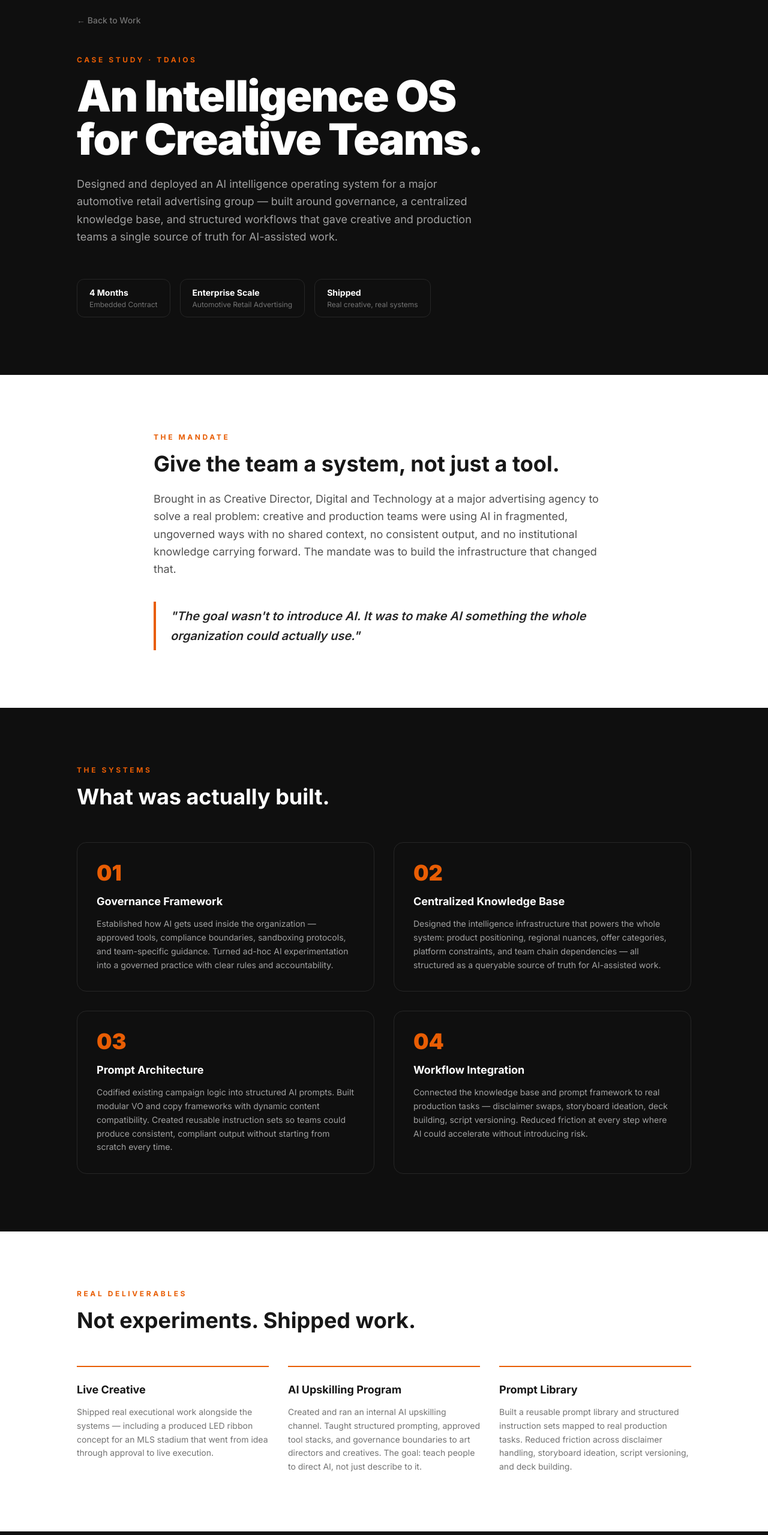
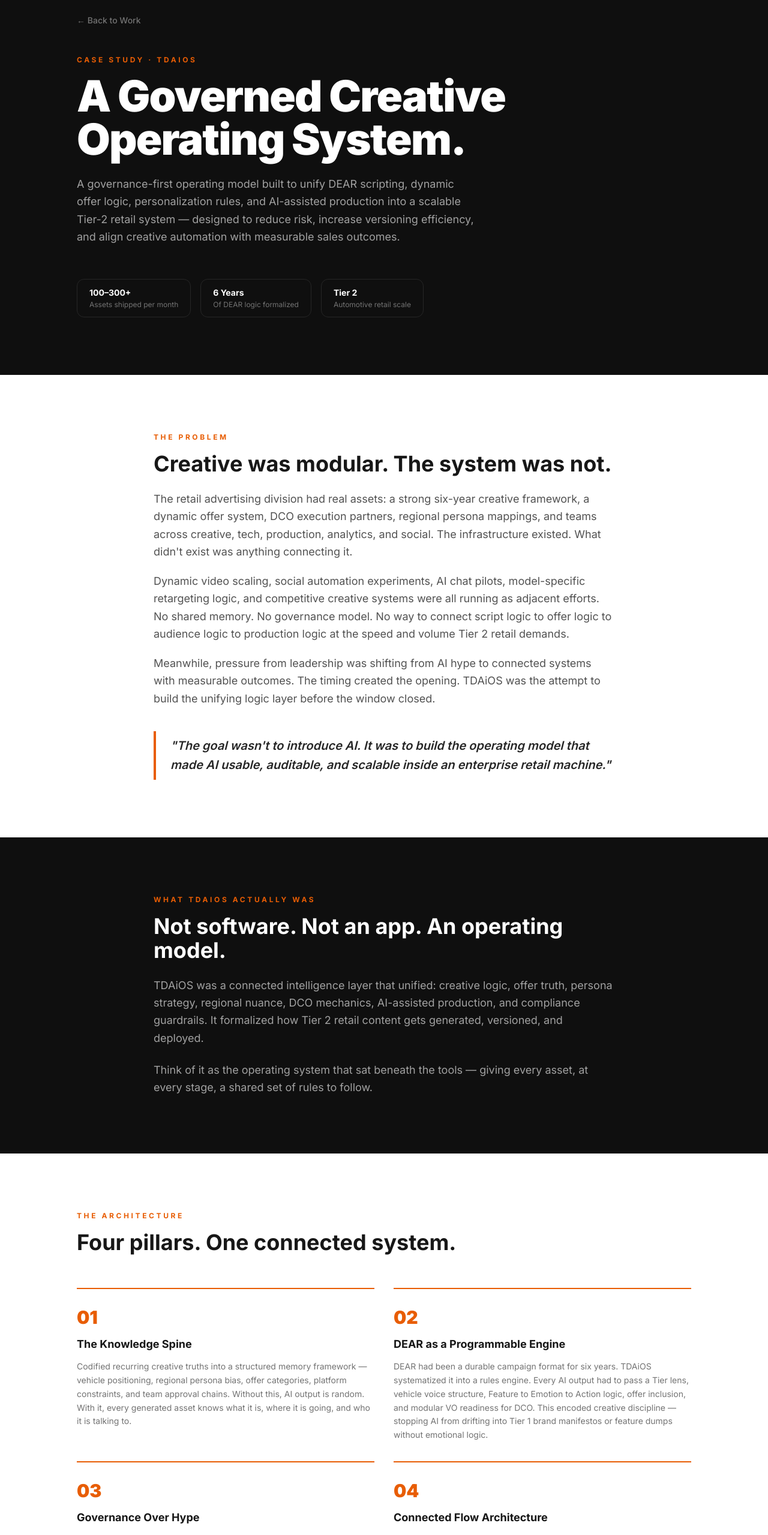
Before and after one commit to rekaldsi/digijerry-portfolio-ai, a React (Vite) app: page /tda in a window 1280 px wide. Shown: the part 40-2599 px from the top of the page at 60% size. Built offline with nearby package versions, Linux system fonts and the light colour scheme.

Commit message:
feat: rebuild TDAiOS case study from accurate context — governance OS, DEAR engine, connected pipeline, 4 pillars

```diff
--- a/src/pages/TDA.tsx
+++ b/src/pages/TDA.tsx
@@ -11,210 +11,157 @@ const fadeUp = {
   transition: { duration: 0.5, ease },
 }
 
-const systems = [
+const pillars = [
   {
     num: '01',
-    title: 'Governance Framework',
-    body: 'Established how AI gets used inside the organization — approved tools, compliance boundaries, sandboxing protocols, and team-specific guidance. Turned ad-hoc AI experimentation into a governed practice with clear rules and accountability.',
+    title: 'The Knowledge Spine',
+    body: 'Codified recurring creative truths into a structured memory framework — vehicle positioning, regional persona bias, offer categories, platform constraints, and team approval chains. Without this, AI output is random. With it, every generated asset knows what it is, where it is going, and who it is talking to.',
   },
   {
     num: '02',
-    title: 'Centralized Knowledge Base',
-    body: 'Designed the intelligence infrastructure that powers the whole system: product positioning, regional nuances, offer categories, platform constraints, and team chain dependencies — all structured as a queryable source of truth for AI-assisted work.',
+    title: 'DEAR as a Programmable Engine',
+    body: 'DEAR had been a durable campaign format for six years. TDAiOS systematized it into a rules engine. Every AI output had to pass a Tier lens, vehicle voice structure, Feature to Emotion to Action logic, offer inclusion, and modular VO readiness for DCO. This encoded creative discipline — stopping AI from drifting into Tier 1 brand manifestos or feature dumps without emotional logic.',
   },
   {
     num: '03',
-    title: 'Prompt Architecture',
-    body: 'Codified existing campaign logic into structured AI prompts. Built modular VO and copy frameworks with dynamic content compatibility. Created reusable instruction sets so teams could produce consistent, compliant output without starting from scratch every time.',
+    title: 'Governance Over Hype',
+    body: 'The system was framed around auditability, version control, and guardrails before automation. Clear container logic — Tier 1 vs Tier 2 vs Tier 3 — reduced QA friction and kept output compliant under Publicis AI governance requirements. This wasn\'t "let\'s use AI." It was "let\'s make the system safer at scale."',
   },
   {
     num: '04',
-    title: 'Workflow Integration',
-    body: 'Connected the knowledge base and prompt framework to real production tasks — disclaimer swaps, storyboard ideation, deck building, script versioning. Reduced friction at every step where AI could accelerate without introducing risk.',
+    title: 'Connected Flow Architecture',
+    body: 'TDAiOS connected what had been adjacent efforts into one pipeline: OAT offer feeds flowing into DEAR scripting, into DCO execution, into media, social, chat, retargeting, and measurement. For the first time, a script generated for a RAV4 APR offer in Denver carried the right persona bias, the right voice, the right dynamic super, and tied back to Tier 2 sales KPIs.',
   },
 ]
 
-const shipped = [
-  {
-    title: 'Live Creative',
-    body: 'Shipped real executional work alongside the systems — including a produced LED ribbon concept for an MLS stadium that went from idea through approval to live execution.',
-  },
-  {
-    title: 'AI Upskilling Program',
-    body: 'Created and ran an internal AI upskilling channel. Taught structured prompting, approved tool stacks, and governance boundaries to art directors and creatives. The goal: teach people to direct AI, not just describe to it.',
-  },
-  {
-    title: 'Prompt Library',
-    body: 'Built a reusable prompt library and structured instruction sets mapped to real production tasks. Reduced friction across disclaimer handling, storyboard ideation, script versioning, and deck building.',
-  },
+const outcomes = [
+  { title: 'Formal AI-Readiness Narrative', body: 'Leadership had a structured story for where the organization stood on AI — not hype, not fear, but a documented readiness model with a clear path forward.' },
+  { title: 'Vendor Evaluation Criteria', body: 'Built structured criteria for evaluating automation vendors — the difference between real automation depth and template wrapping dressed up as AI.' },
+  { title: 'Reduced Operational Drag', body: 'At 100 to 300+ assets per month, reducing friction at the scripting, versioning, and QA stages compounds fast. The framework made that reduction systematic.' },
+  { title: 'Publicis Alignment', body: 'TDAiOS anticipated the shift from AI novelty to measurable business outcomes — positioning the division as designing a governed creative operating system, not just experimenting with tools.' },
 ]
-
-const bridgeAreas = ['Creative (ECD + Art Directors)', 'Strategy', 'Production', 'Technology', 'Analytics', 'Social (DS+)', 'External Vendors']
 
 export default function TDA() {
   const navigate = useNavigate()
-
-  useEffect(() => {
-    window.scrollTo(0, 0)
-  }, [])
+  useEffect(() => { window.scrollTo(0, 0) }, [])
 
   const handleBack = () => {
     navigate('/', { state: { from: '/#projects' } })
-    setTimeout(() => {
-      document.getElementById('projects')?.scrollIntoView({ behavior: 'smooth' })
-    }, 100)
+    setTimeout(() => document.getElementById('projects')?.scrollIntoView({ behavior: 'smooth' }), 100)
   }
 
   return (
     <div className="min-h-screen bg-white">
 
-      {/* HERO — dark */}
+      {/* HERO */}
       <section style={{ backgroundColor: '#0f0f0f' }} className="pt-16 pb-24 px-6">
         <div className="max-w-5xl mx-auto">
-          <motion.button
-            onClick={handleBack}
+          <motion.button onClick={handleBack}
             className="text-neutral-500 text-sm font-medium hover:text-white transition-colors mb-12 flex items-center gap-2"
-            initial={{ opacity: 0 }}
-            animate={{ opacity: 1 }}
-            transition={{ duration: 0.4 }}
-          >
+            initial={{ opacity: 0 }} animate={{ opacity: 1 }} transition={{ duration: 0.4 }}>
             ← Back to Work
           </motion.button>
 
-          <motion.p
-            className="text-xs font-bold tracking-[0.3em] uppercase mb-4"
-            style={{ color: '#E85D04' }}
-            initial={{ opacity: 0, y: 20 }}
-            animate={{ opacity: 1, y: 0 }}
-            transition={{ duration: 0.5 }}
-          >
+          <motion.p className="text-xs font-bold tracking-[0.3em] uppercase mb-4" style={{ color: '#E85D04' }}
+            initial={{ opacity: 0, y: 20 }} animate={{ opacity: 1, y: 0 }} transition={{ duration: 0.5 }}>
             Case Study · TDAiOS
           </motion.p>
 
-          <motion.h1
-            className="text-5xl md:text-7xl font-black text-white leading-none tracking-tight mb-6"
-            initial={{ opacity: 0, y: 30 }}
-            animate={{ opacity: 1, y: 0 }}
-            transition={{ duration: 0.6, delay: 0.1 }}
-          >
-            An Intelligence OS<br />for Creative Teams.
+          <motion.h1 className="text-5xl md:text-7xl font-black text-white leading-none tracking-tight mb-6"
+            initial={{ opacity: 0, y: 30 }} animate={{ opacity: 1, y: 0 }} transition={{ duration: 0.6, delay: 0.1 }}>
+            A Governed Creative<br />Operating System.
           </motion.h1>
 
-          <motion.p
-            className="text-neutral-400 text-lg max-w-2xl leading-relaxed mb-14"
-            initial={{ opacity: 0, y: 20 }}
-            animate={{ opacity: 1, y: 0 }}
-            transition={{ duration: 0.5, delay: 0.2 }}
-          >
-            Designed and deployed an AI intelligence operating system for a major automotive retail advertising group — built around governance, a centralized knowledge base, and structured workflows that gave creative and production teams a single source of truth for AI-assisted work.
+          <motion.p className="text-neutral-400 text-lg max-w-2xl leading-relaxed mb-14"
+            initial={{ opacity: 0, y: 20 }} animate={{ opacity: 1, y: 0 }} transition={{ duration: 0.5, delay: 0.2 }}>
+            A governance-first operating model built to unify DEAR scripting, dynamic offer logic, personalization rules, and AI-assisted production into a scalable Tier-2 retail system — designed to reduce risk, increase versioning efficiency, and align creative automation with measurable sales outcomes.
           </motion.p>
 
-          {/* Stat pills */}
-          <motion.div
-            className="flex flex-wrap gap-4"
-            initial={{ opacity: 0, y: 20 }}
-            animate={{ opacity: 1, y: 0 }}
-            transition={{ duration: 0.5, delay: 0.3 }}
-          >
+          <motion.div className="flex flex-wrap gap-4"
+            initial={{ opacity: 0, y: 20 }} animate={{ opacity: 1, y: 0 }} transition={{ duration: 0.5, delay: 0.3 }}>
             {[
-              { value: '4 Months', label: 'Embedded Contract' },
-              { value: 'Enterprise Scale', label: 'Automotive Retail Advertising' },
-              { value: 'Shipped', label: 'Real creative, real systems' },
-            ].map((stat) => (
-              <div
-                key={stat.label}
-                className="rounded-xl px-5 py-3 border border-neutral-800"
-              >
-                <div className="text-white font-bold text-sm">{stat.value}</div>
-                <div className="text-neutral-500 text-xs mt-0.5">{stat.label}</div>
+              { value: '100–300+', label: 'Assets shipped per month' },
+              { value: '6 Years', label: 'Of DEAR logic formalized' },
+              { value: 'Tier 2', label: 'Automotive retail scale' },
+            ].map((s) => (
+              <div key={s.label} className="rounded-xl px-5 py-3 border border-neutral-800">
+                <div className="text-white font-bold text-sm">{s.value}</div>
+                <div className="text-neutral-500 text-xs mt-0.5">{s.label}</div>
               </div>
             ))}
           </motion.div>
         </div>
       </section>
 
-      {/* SECTION 1 — The Brief */}
+      {/* THE PROBLEM */}
       <section className="bg-white py-24 px-6">
         <div className="max-w-3xl mx-auto">
           <motion.div {...fadeUp}>
             <p className="text-xs font-bold tracking-[0.3em] uppercase mb-4" style={{ color: '#E85D04' }}>
-              The Mandate
+              The Problem
             </p>
             <h2 className="text-3xl md:text-4xl font-bold text-neutral-900 mb-6">
-              Give the team a system, not just a tool.
+              Creative was modular. The system was not.
             </h2>
-            <p className="text-neutral-600 leading-relaxed text-lg mb-10">
-              Brought in as Creative Director, Digital and Technology at a major advertising agency to solve a real problem: creative and production teams were using AI in fragmented, ungoverned ways with no shared context, no consistent output, and no institutional knowledge carrying forward. The mandate was to build the infrastructure that changed that.
-            </p>
-            <blockquote
-              className="border-l-4 pl-6 py-2"
-              style={{ borderColor: '#E85D04' }}
-            >
+            <div className="space-y-5 text-neutral-600 leading-relaxed text-lg">
+              <p>
+                The retail advertising division had real assets: a strong six-year creative framework, a dynamic offer system, DCO execution partners, regional persona mappings, and teams across creative, tech, production, analytics, and social. The infrastructure existed. What didn't exist was anything connecting it.
+              </p>
+              <p>
+                Dynamic video scaling, social automation experiments, AI chat pilots, model-specific retargeting logic, and competitive creative systems were all running as adjacent efforts. No shared memory. No governance model. No way to connect script logic to offer logic to audience logic to production logic at the speed and volume Tier 2 retail demands.
+              </p>
+              <p>
+                Meanwhile, pressure from leadership was shifting from AI hype to connected systems with measurable outcomes. The timing created the opening. TDAiOS was the attempt to build the unifying logic layer before the window closed.
+              </p>
+            </div>
+            <blockquote className="border-l-4 pl-6 py-2 mt-10" style={{ borderColor: '#E85D04' }}>
               <p className="text-xl font-semibold text-neutral-800 italic leading-relaxed">
-                "The goal wasn't to introduce AI. It was to make AI something the whole organization could actually use."
+                "The goal wasn't to introduce AI. It was to build the operating model that made AI usable, auditable, and scalable inside an enterprise retail machine."
               </p>
             </blockquote>
           </motion.div>
         </div>
       </section>
 
-      {/* SECTION 2 — What Was Built */}
+      {/* WHAT IT WAS */}
       <section style={{ backgroundColor: '#0f0f0f' }} className="py-24 px-6">
-        <div className="max-w-5xl mx-auto">
-          <motion.div {...fadeUp} className="mb-14">
+        <div className="max-w-3xl mx-auto">
+          <motion.div {...fadeUp}>
             <p className="text-xs font-bold tracking-[0.3em] uppercase mb-4" style={{ color: '#E85D04' }}>
-              The Systems
+              What TDAiOS Actually Was
             </p>
-            <h2 className="text-3xl md:text-4xl font-bold text-white">
-              What was actually built.
+            <h2 className="text-3xl md:text-4xl font-bold text-white mb-6">
+              Not software. Not an app. An operating model.
             </h2>
+            <p className="text-neutral-400 leading-relaxed text-lg mb-6">
+              TDAiOS was a connected intelligence layer that unified: creative logic, offer truth, persona strategy, regional nuance, DCO mechanics, AI-assisted production, and compliance guardrails. It formalized how Tier 2 retail content gets generated, versioned, and deployed.
+            </p>
+            <p className="text-neutral-400 leading-relaxed text-lg">
+              Think of it as the operating system that sat beneath the tools — giving every asset, at every stage, a shared set of rules to follow.
+            </p>
           </motion.div>
-
-          <div className="grid grid-cols-1 md:grid-cols-2 gap-8">
-            {systems.map((item, i) => (
-              <motion.div
-                key={item.num}
-                initial={{ opacity: 0, y: 30 }}
-                whileInView={{ opacity: 1, y: 0 }}
-                viewport={{ once: true }}
-                transition={{ duration: 0.5, delay: i * 0.1 }}
-                className="rounded-2xl p-8 border border-neutral-800"
-              >
-                <div className="text-4xl font-black mb-4 leading-none" style={{ color: '#E85D04' }}>
-                  {item.num}
-                </div>
-                <h3 className="text-white font-bold text-lg mb-3">{item.title}</h3>
-                <p className="text-neutral-400 text-sm leading-relaxed">{item.body}</p>
-              </motion.div>
-            ))}
-          </div>
         </div>
       </section>
 
-      {/* SECTION 3 — Shipped Work */}
+      {/* THE FOUR PILLARS */}
       <section className="bg-white py-24 px-6">
         <div className="max-w-5xl mx-auto">
           <motion.div {...fadeUp} className="mb-14">
             <p className="text-xs font-bold tracking-[0.3em] uppercase mb-4" style={{ color: '#E85D04' }}>
-              Real Deliverables
+              The Architecture
             </p>
             <h2 className="text-3xl md:text-4xl font-bold text-neutral-900">
-              Not experiments. Shipped work.
+              Four pillars. One connected system.
             </h2>
           </motion.div>
-
-          <div className="grid grid-cols-1 md:grid-cols-3 gap-8">
-            {shipped.map((item, i) => (
-              <motion.div
-                key={item.title}
-                initial={{ opacity: 0, y: 30 }}
-                whileInView={{ opacity: 1, y: 0 }}
-                viewport={{ once: true }}
+          <div className="grid grid-cols-1 md:grid-cols-2 gap-8">
+            {pillars.map((item, i) => (
+              <motion.div key={item.num}
+                initial={{ opacity: 0, y: 30 }} whileInView={{ opacity: 1, y: 0 }} viewport={{ once: true }}
                 transition={{ duration: 0.5, delay: i * 0.1 }}
-                className="border-t-2 pt-6"
-                style={{ borderColor: '#E85D04' }}
-              >
-                <h3 className="font-bold text-neutral-900 text-lg mb-3">{item.title}</h3>
+                className="border-t-2 pt-8" style={{ borderColor: '#E85D04' }}>
+                <div className="text-3xl font-black mb-4 leading-none" style={{ color: '#E85D04' }}>{item.num}</div>
+                <h3 className="text-neutral-900 font-bold text-lg mb-3">{item.title}</h3>
                 <p className="text-neutral-500 text-sm leading-relaxed">{item.body}</p>
               </motion.div>
             ))}
@@ -222,54 +169,91 @@ export default function TDA() {
         </div>
       </section>
 
-      {/* SECTION 4 — The Role */}
+      {/* THE FLOW */}
       <section style={{ backgroundColor: '#0f0f0f' }} className="py-24 px-6">
         <div className="max-w-3xl mx-auto">
           <motion.div {...fadeUp}>
             <p className="text-xs font-bold tracking-[0.3em] uppercase mb-4" style={{ color: '#E85D04' }}>
-              Cross-Functional
+              The Connected Pipeline
             </p>
-            <h2 className="text-3xl md:text-4xl font-bold text-white mb-6">
-              The connective tissue.
+            <h2 className="text-3xl md:text-4xl font-bold text-white mb-8">
+              What one connected pipeline looks like.
             </h2>
             <p className="text-neutral-400 leading-relaxed text-lg mb-10">
-              Operated between creative, strategy, production, tech, analytics, social, and external vendors — simultaneously. Translated tech to creatives, creative to engineers, AI to compliance, and automation to leadership. That is CD-level connective tissue work.
+              Before TDAiOS, adjacent systems ran independently. After, a single logic chain connected every step:
             </p>
-            <div className="flex flex-wrap gap-2">
-              {bridgeAreas.map((area) => (
-                <span
-                  key={area}
-                  className="text-xs font-medium px-3 py-1.5 rounded-full border border-neutral-700 text-neutral-400"
-                >
-                  {area}
-                </span>
+            <div className="space-y-3">
+              {[
+                'OAT feed surfaces an APR offer for a specific model in a specific region',
+                'Knowledge layer confirms the regional persona bias and vehicle positioning',
+                'DEAR script generated with the correct voice, emotional arc, and offer integration',
+                'Modular supers built for DCO — dynamic pricing swapped by execution partner',
+                'Retargeting logic resolves to the last-touched model for the individual user',
+                'Chat layer defers offers appropriately for legal compliance',
+                'Measurement ties the full chain back to Tier 2 sales outcomes',
+              ].map((step, i) => (
+                <motion.div key={i}
+                  initial={{ opacity: 0, x: -20 }} whileInView={{ opacity: 1, x: 0 }} viewport={{ once: true }}
+                  transition={{ duration: 0.4, delay: i * 0.07 }}
+                  className="flex items-start gap-4">
+                  <span className="text-sm font-black mt-0.5 shrink-0" style={{ color: '#E85D04' }}>
+                    {String(i + 1).padStart(2, '0')}
+                  </span>
+                  <p className="text-neutral-300 text-sm leading-relaxed">{step}</p>
+                </motion.div>
               ))}
             </div>
+            <p className="text-neutral-500 text-sm mt-10 italic">
+              That's a system. Before TDAiOS, those were seven separate conversations.
+            </p>
           </motion.div>
         </div>
       </section>
 
-      {/* SECTION 5 — Takeaway */}
+      {/* OUTCOMES */}
       <section className="bg-white py-24 px-6">
+        <div className="max-w-5xl mx-auto">
+          <motion.div {...fadeUp} className="mb-14">
+            <p className="text-xs font-bold tracking-[0.3em] uppercase mb-4" style={{ color: '#E85D04' }}>
+              What It Enabled
+            </p>
+            <h2 className="text-3xl md:text-4xl font-bold text-neutral-900">
+              Not fully productized. Still consequential.
+            </h2>
+          </motion.div>
+          <div className="grid grid-cols-1 md:grid-cols-2 gap-8">
+            {outcomes.map((item, i) => (
+              <motion.div key={item.title}
+                initial={{ opacity: 0, y: 30 }} whileInView={{ opacity: 1, y: 0 }} viewport={{ once: true }}
+                transition={{ duration: 0.5, delay: i * 0.1 }}
+                className="rounded-2xl p-8 bg-neutral-50 border border-neutral-100">
+                <h3 className="font-bold text-neutral-900 text-base mb-3">{item.title}</h3>
+                <p className="text-neutral-500 text-sm leading-relaxed">{item.body}</p>
+              </motion.div>
+            ))}
+          </div>
+        </div>
+      </section>
+
+      {/* TAKEAWAY */}
+      <section style={{ backgroundColor: '#0f0f0f' }} className="py-24 px-6">
         <div className="max-w-3xl mx-auto text-center">
           <motion.div {...fadeUp}>
             <p className="text-xs font-bold tracking-[0.3em] uppercase mb-4" style={{ color: '#E85D04' }}>
-              The Takeaway
+              The Strategic Hook
             </p>
-            <h2 className="text-3xl md:text-4xl font-bold text-neutral-900 mb-6">
-              What this means for you.
+            <h2 className="text-3xl md:text-4xl font-bold text-white mb-6">
+              Not "using AI." Designing the system that makes AI safe to use at scale.
             </h2>
-            <p className="text-neutral-600 leading-relaxed text-lg mb-8">
-              In four months: built the governance layer, designed the knowledge base, codified the prompt architecture, integrated AI into live production workflows, trained the teams, and shipped real creative. The organization went from fragmented AI use to a system with structure, accountability, and scale.
+            <p className="text-neutral-400 leading-relaxed text-lg mb-8">
+              TDAiOS repositioned what AI means inside an enterprise creative organization. Not a tool people experiment with. A governed, connected operating model that encodes creative discipline, aligns to compliance requirements, and scales production without scaling chaos. This is the work that matters when leadership stops asking "are you using AI?" and starts asking "can this system actually ship?"
             </p>
-            <p className="text-xl font-bold text-neutral-900 mb-10">
-              This is what it looks like when someone builds the operating system for AI inside an enterprise — not the experiments, the infrastructure.
+            <p className="text-white font-bold text-lg mb-10">
+              That question has an answer now. And I built it.
             </p>
-            <a
-              href="mailto:sketchandslogan@gmail.com"
+            <a href="mailto:sketchandslogan@gmail.com"
               className="inline-flex items-center gap-2 px-8 py-4 rounded-full font-semibold text-white text-sm transition-opacity hover:opacity-90"
-              style={{ backgroundColor: '#E85D04' }}
-            >
+              style={{ backgroundColor: '#E85D04' }}>
               Get in touch →
             </a>
           </motion.div>
```
